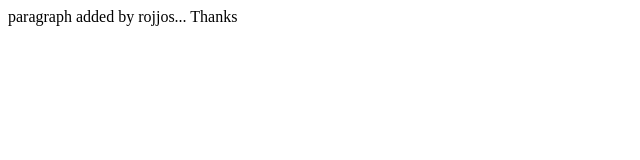
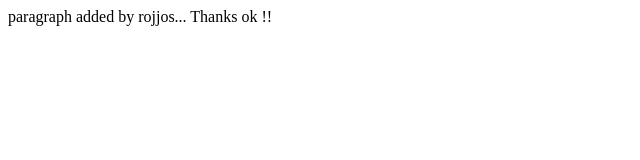
Before and after one commit to devroji/Angular4, a plain HTML site: page hello.html in a window 1280 px wide. Shown: the full height of the page, 0-640 px from the left. Drawn offline with Linux system fonts and the light colour scheme.

Commit message:
updated hello.html

```diff
--- a/hello.html
+++ b/hello.html
@@ -1,6 +1,6 @@
 <html>
 <title>Hello page</title>
 <body>
-<p> paragraph added by rojjos... Thanks
+<p> paragraph added by rojjos... Thanks ok !!</p>
 </body>
 </html>
```
